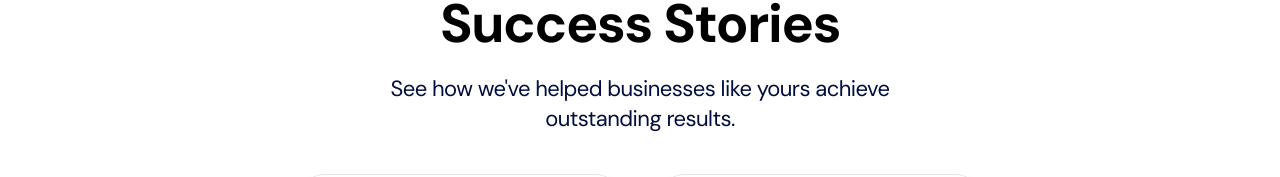
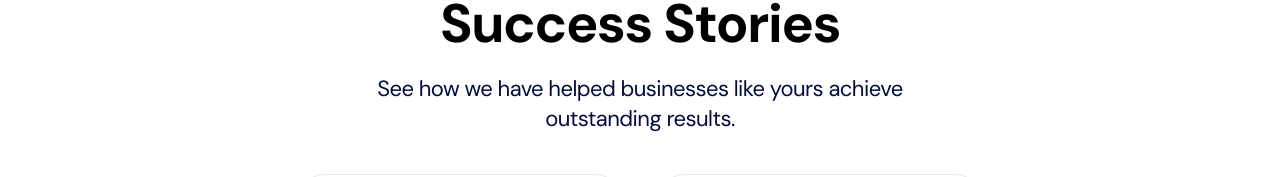
Before and after one commit to techshalinii/yesrank-green, a Next.js app: page /caseStudy in a window 1280 px wide. Shown: the part 276-453 px from the top of the page. Built offline with nearby package versions, Linux system fonts and the light colour scheme.

Commit message:
solved error caused by quotation mark

```diff
--- a/src/app/caseStudy/page.tsx
+++ b/src/app/caseStudy/page.tsx
@@ -63,7 +63,7 @@ const CaseStudy = () => {
         <div className="tag">Case Studies</div>
         </div>
         <h2 className="section-title mt-5">Success Stories</h2>
-        <p className="section-description mt-5">See how we've helped businesses like yours achieve outstanding results.</p></div>
+        <p className="section-description mt-5">See how we have helped businesses like yours achieve outstanding results.</p></div>
         <div className="flex justify-center gap-6">
         <div className="grid grid-cols-1 md:grid-cols-2 lg:grid-cols-2 gap-10 mt-10 mb-24">
         {service.map(({ title, imageSrc, problem, solution, result}) => (
```
